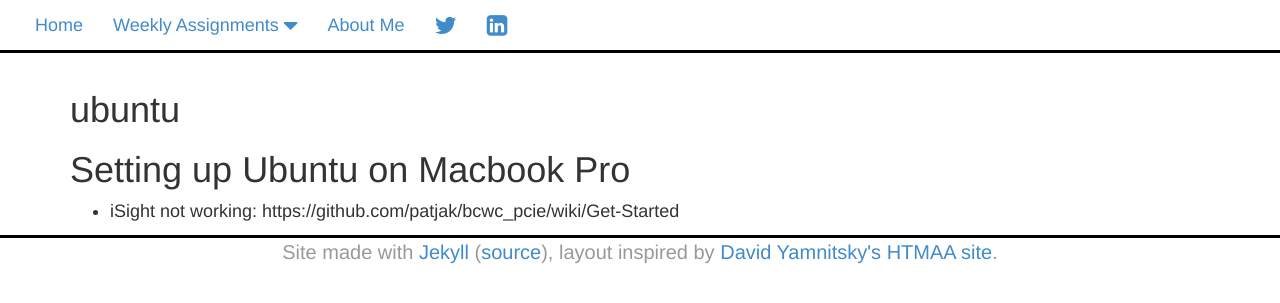
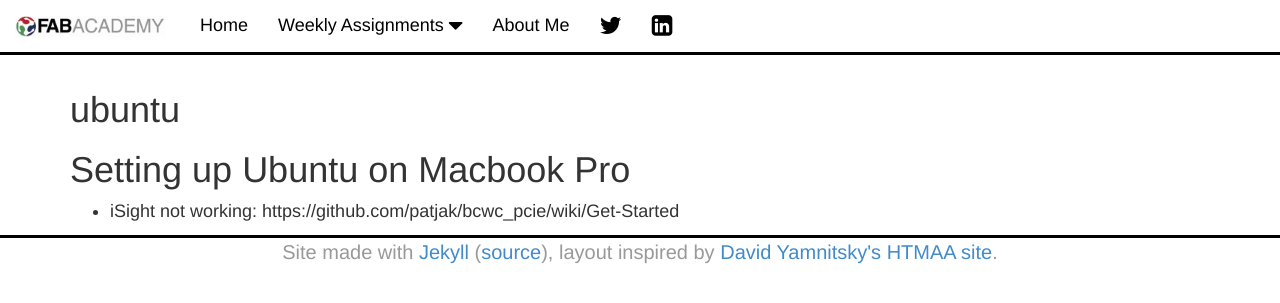
Before and after one commit to yogi/fabacademy2016, a Jekyll site: the page built from ubuntu.md, in a window 1280 px wide. Shown: the top 303 px of the page. Built offline with Jekyll 4.4.1, drawn with Linux system fonts in a browser that asks for light colours.

Commit message:
change navbar text color

```diff
--- a/_includes/header.html
+++ b/_includes/header.html
@@ -8,6 +8,7 @@
       <span class="icon-bar"></span>
       <span class="icon-bar"></span>
     </button>
+    <a class="navbar-brand" href="http://fabacademy.org"><img src="images/fabacademy.jpg" width="150"/></a>
   </div>
 
   <div id="navbar-collapse" class="collapse navbar-collapse">
--- a/css/styles.css
+++ b/css/styles.css
@@ -29,9 +29,15 @@
     border: none;
 }
 
-.navbar-default .navbar-nav > li > a {
-    color: #428bca;
+.navbar-nav > li > a {
+    color: black;
 }
+
+/*
+a {
+    color: black;
+}
+*/
 
 .navbar-brand {
     font-weight: 200;
```
Also changed, not shown: images/fabacademy.jpg.
